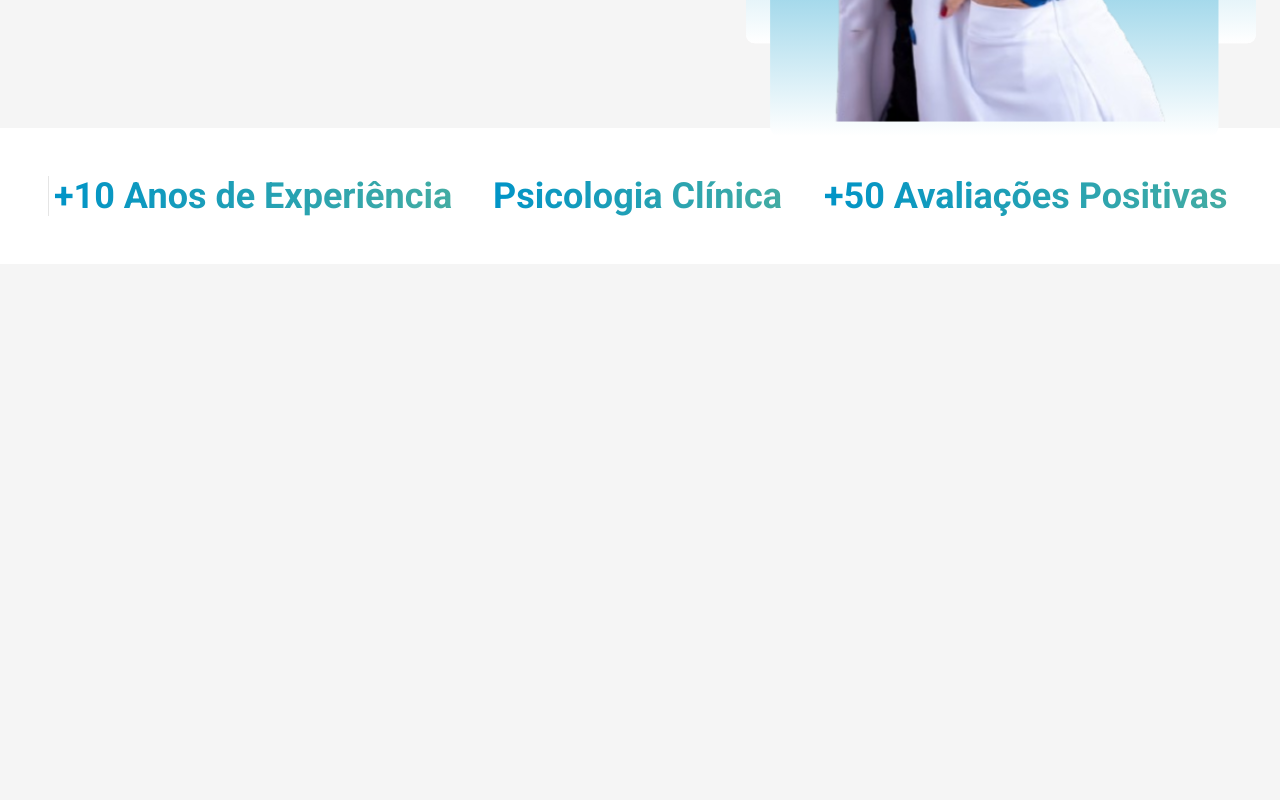
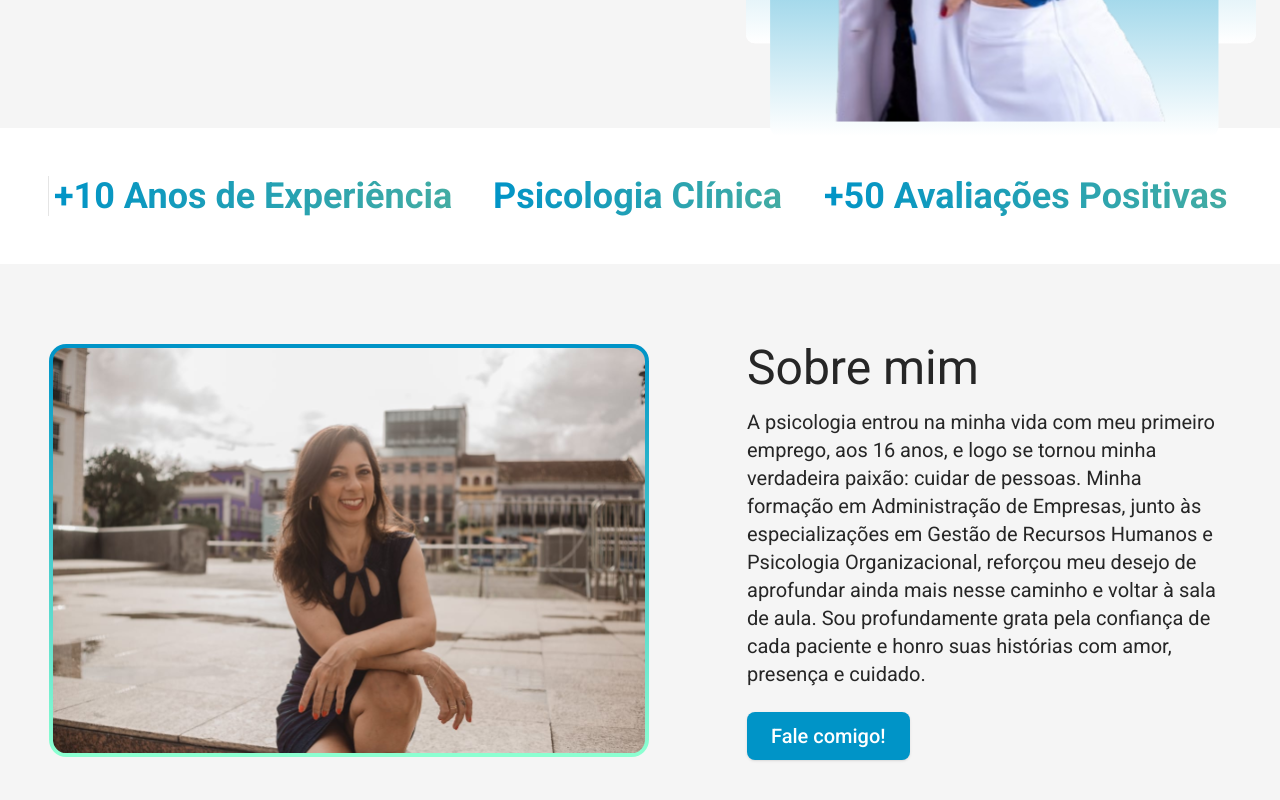
Before and after one commit to DevGustavoGantois/website-psychology, a Next.js app: page / in a window 1280 px wide. Shown: the part 702-1502 px from the top of the page. Before the commit the page ends 1266 px from the top, so only its background shows below. Built offline with nearby package versions, Linux system fonts and the light colour scheme.

Commit message:
feat:Creating about session.

```diff
--- a/src/app/s-about.tsx
+++ b/src/app/s-about.tsx
@@ -1,7 +1,37 @@
+import { Button } from "@/components/ui/button";
+import { HomeAboutData } from "@/data";
+import Image from "next/image";
+import Link from "next/link";
+
 export function HomeAbout() {
-    return (
-        <section>
-
-        </section>
-    )
+  return (
+    <section className="max-w-[1550px] mx-auto p-6 lg:p-0 mt-10 lg:mt-20">
+      {HomeAboutData.map((item, index) => {
+        return (
+            <div key={index}>
+                <div className="flex flex-col lg:flex-row justify-center lg:justify-around">
+        <figure>
+          <Image src="/ImgAbout.svg" width={600} height={600} quality={100} alt="" data-aos="flip-left" />
+        </figure>
+        <div>
+          <h1 className="text-[#262626] text-center lg:text-start mt-10 lg:mt-0 text-4xl lg:text-5xl mb-4 font-primary" data-aos="fade-down">
+            {item.title}
+          </h1>
+          <p className="text-[#262626] text-center lg:text-start max-w-[484px] mb-6 text-xl font-primary" data-aos="fade-down" data-aos-delay="200">
+            {item.description}
+          </p>
+          <div className="flex justify-center lg:justify-start" data-aos="fade-down">
+            <Button className="p-6 text-xl">
+              <Link href="" target="_blank" className="font-primary">
+                Fale comigo!
+              </Link>
+            </Button>
+          </div>
+        </div>
+      </div>
+            </div>
+        )
+      })}
+    </section>
+  );
 }
--- a/src/app/s-hero.tsx
+++ b/src/app/s-hero.tsx
@@ -63,6 +63,7 @@ export function HomeHero() {
               height={300}
               alt=""
               quality={100}
+              priority
             />
           </div>
         </div>
```
